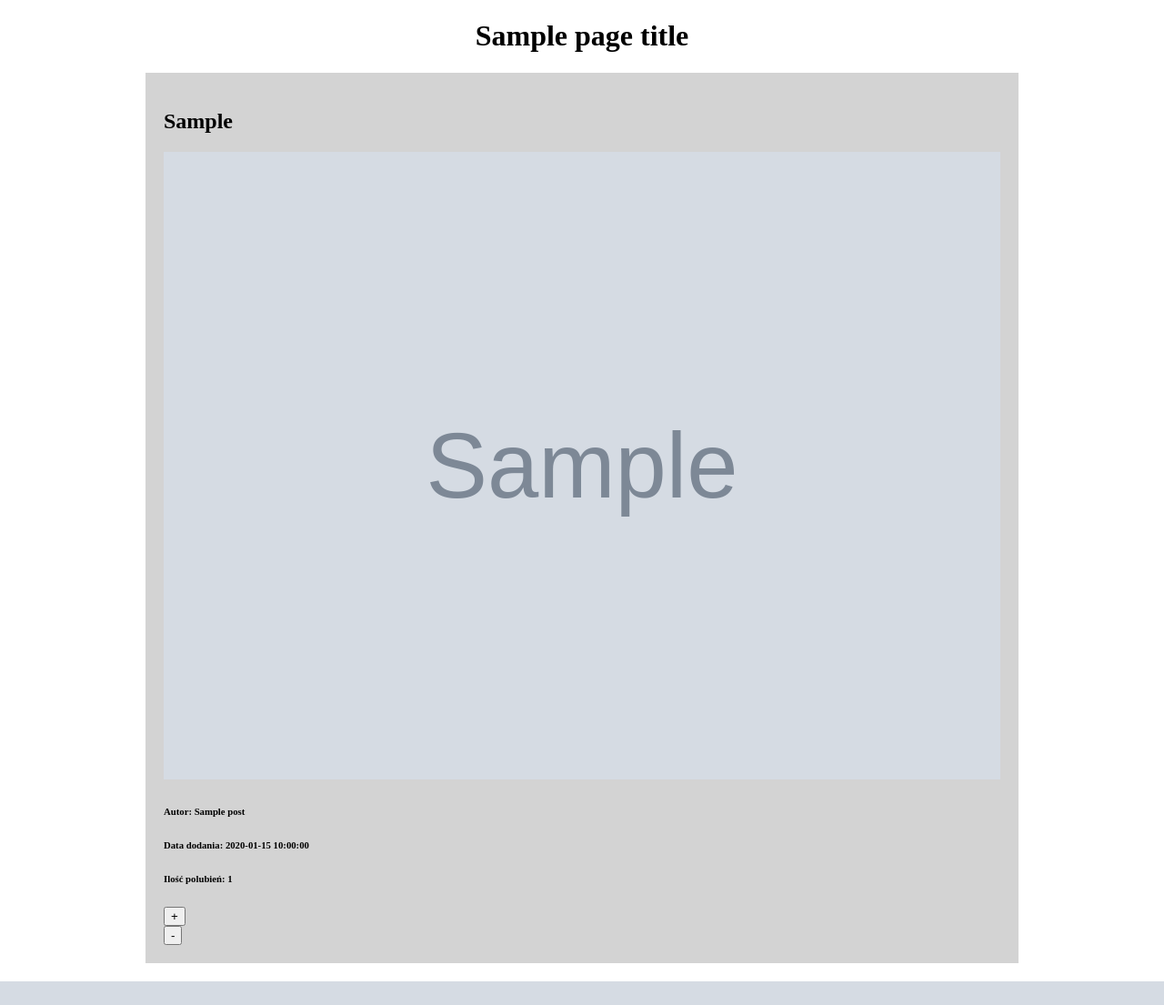
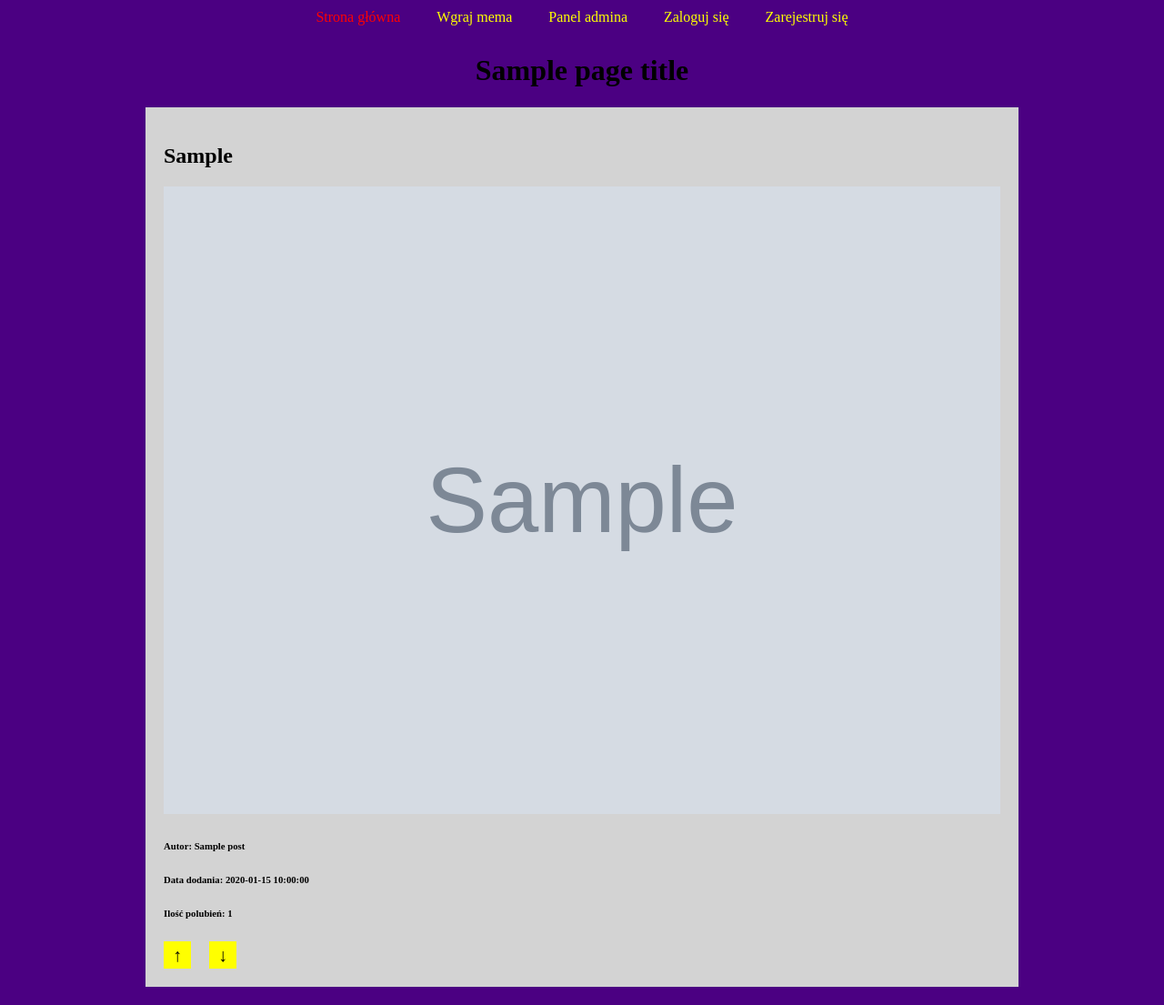
Before and after one commit to szydlooo/Projekt-01.02, a PHP site: the page made by src/templates/index.html.twig in a window 1280 px wide. Shown: the whole page at 91% size. Before the commit the page ends 1079 px from the top, so only its background shows below. Run offline with PHP 8.4, Linux system fonts and the light colour scheme; the template is opened without the code that fills it: most values are stand-ins (such as "Sample title", 1, 10 or a date in 2020); grey boxes marked "Sample" are stand-in pictures; some libraries are stand-ins or nearby versions.

Commit message:
wszystko działa css zrobiony

```diff
--- /dev/null
+++ b/pub/index.css
@@ -0,0 +1,53 @@
+body{
+    background-color: #4B0082;
+}
+div#loggedUser {
+    text-align: right;
+    font-weight: 1.5rem;
+    color: #FFFF00;
+
+}
+.guzik{
+ display: flex;
+ gap: 10px;
+}
+.minus, .plus{
+    display: inline-block;
+    width: 30px;
+    height: 30px;
+    margin-right: 10px;
+    font-size: 20px;
+    line-height: 1;
+    border: none;
+    background-color:  #FFFF00;
+    color: #000;
+  }
+
+  nav {
+    display: flex;
+    justify-content: center;
+  }
+
+  ul {
+    display: flex;
+    list-style: none;
+    margin: 0;
+    padding: 0;
+  }
+
+  li {
+    margin: 0 10px;
+  }
+
+  a {
+    display: block;
+    padding: 10px;
+    text-decoration: none;
+    color: #FFFF00;
+  }
+  a.active{
+    color: rgb(255, 0, 0);
+  }
+table{
+    margin: auto;
+}
--- a/pub/index.php
+++ b/pub/index.php
@@ -8,7 +8,7 @@ Route::add('/', function() {
     //pobierz 10 najnowszych postów
     $postArray = Post::getPage();
     $twigData = array("postArray" => $postArray,
-                        "pageTitle" => "Strona główna");
+                        "pageTitle" => "OGGDO BOGDO MEMY");
                         if(isset($_SESSION['user']))
                         $twigData['user'] = $_SESSION['user'];
                     $twig->display("index.html.twig", $twigData);
@@ -64,7 +64,7 @@ Route::add('/register', function(){
     global $twig;
     if(isset($_POST['submit'])) {
         User::register($_POST['email'], $_POST['password']);
-        header("Location: http://localhost/zadanie0102/pub");
+        header("Location: http://localhost/zadanie0102/pub/login");
     }
 }, 'post');
 
--- a/src/templates/index.html.twig
+++ b/src/templates/index.html.twig
@@ -1,3 +1,22 @@
+<!DOCTYPE html>
+<html lang="en">
+<head>
+    <meta charset="UTF-8">
+    <meta http-equiv="X-UA-Compatible" content="IE=edge">
+    <meta name="viewport" content="width=device-width, initial-scale=1.0">
+    <link rel="stylesheet" href="style.css">
+    <link rel="stylesheet" href="index.css">
+</head>
+<body>
+    <nav>
+        <ul>
+            <li><a href="http://localhost/zadanie0102/pub/" class="active">Strona główna</a></li>
+            <li><a href="http://localhost/zadanie0102/pub/upload">Wgraj mema</a></li>
+            <li><a href="http://localhost/zadanie0102/pub/admin">Panel admina</a></li>
+            <li><a href="http://localhost/zadanie0102/pub/login">Zaloguj się</a></li>
+            <li><a href="http://localhost/zadanie0102/pub/register">Zarejestruj się</a></li>
+        </ul>
+    </nav>
 {% include 'header.html.twig' %}
 <div id="pageContainer">
     <h1>{{pageTitle}}</h1>
@@ -7,22 +26,23 @@
     {% endif %}
     {% for post in postArray %}
     <div id="post">
-        <h2>{{ post.getTytuł() }} </h2>
+        <h2 id="info">{{ post.getTytuł() }} </h2>
         <img src="{{ post.getFilename() }}">
-        <h6>Autor: {{post.getAuthorName() }}</h6>
-        <h6>Data dodania: {{ post.getTimestamp() }} </h6>
-        <h6>Ilość polubień: {{post.getLikeCount()}}</h6>
+        <h6 id="info">Autor: {{post.getAuthorName() }}</h6>
+        <h6 id="info">Data dodania: {{ post.getTimestamp() }} </h6>
+        <h6 id="info">Ilość polubień: {{post.getLikeCount()}}</h6>
+        <div class="guzik">
     <form action="" method="POST" enctype="multipart/form-data">
         <input type="hidden" name="postID" value="{{ post.getID }}">
         <input type="hidden" name="userID" value="{{ user.getID }}">
-        <button type="submit" name="like">+</button>
+        <button type="submit" name="like" class="plus">↑</button>
     </form>
     <form action="" method="POST" enctype="multipart/form-data">
         <input type="hidden" name="postID" value="{{ post.getID }}">
         <input type="hidden" name="userID" value="{{ user.getID }}">
-        <button type="submit" name="dislike">-</button>
+        <button type="submit" name="dislike" class="minus">↓</button>
     </form>
-
+        </div>
 
 </div>
 {% endfor %}
```
Also changed, not shown: src/templates/admin.html.twig (+19 -0 lines), src/templates/login.html.twig (+20 -0 lines), src/templates/register.html.twig (+19 -0 lines), src/templates/upload.html.twig (+19 -0 lines), pub/style.css (line endings or trailing spaces).
